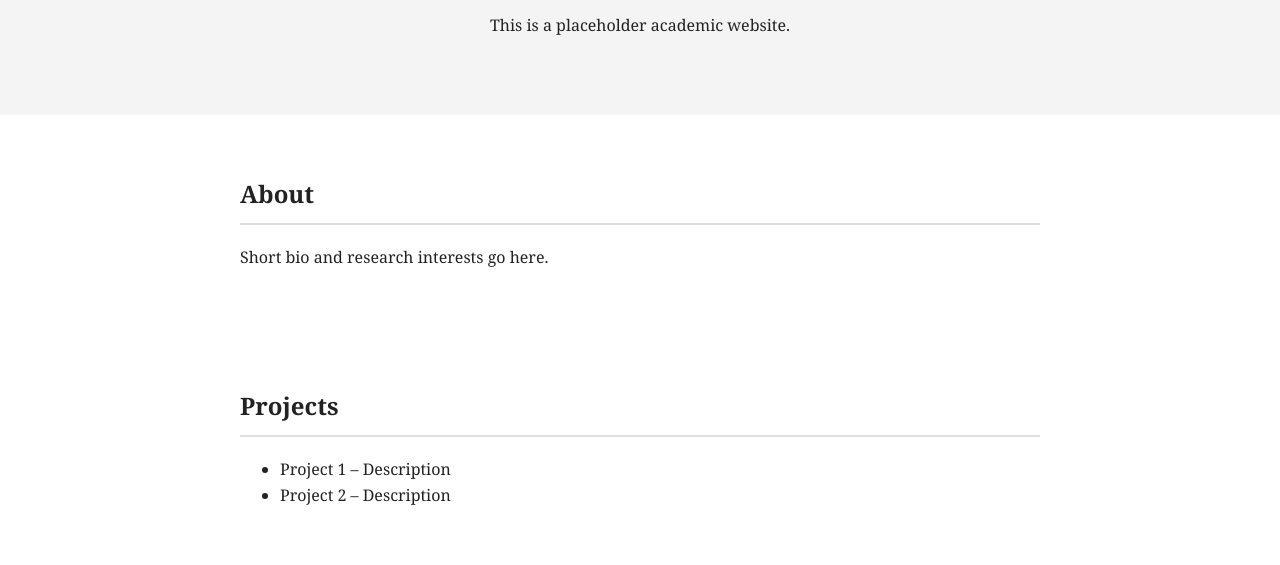
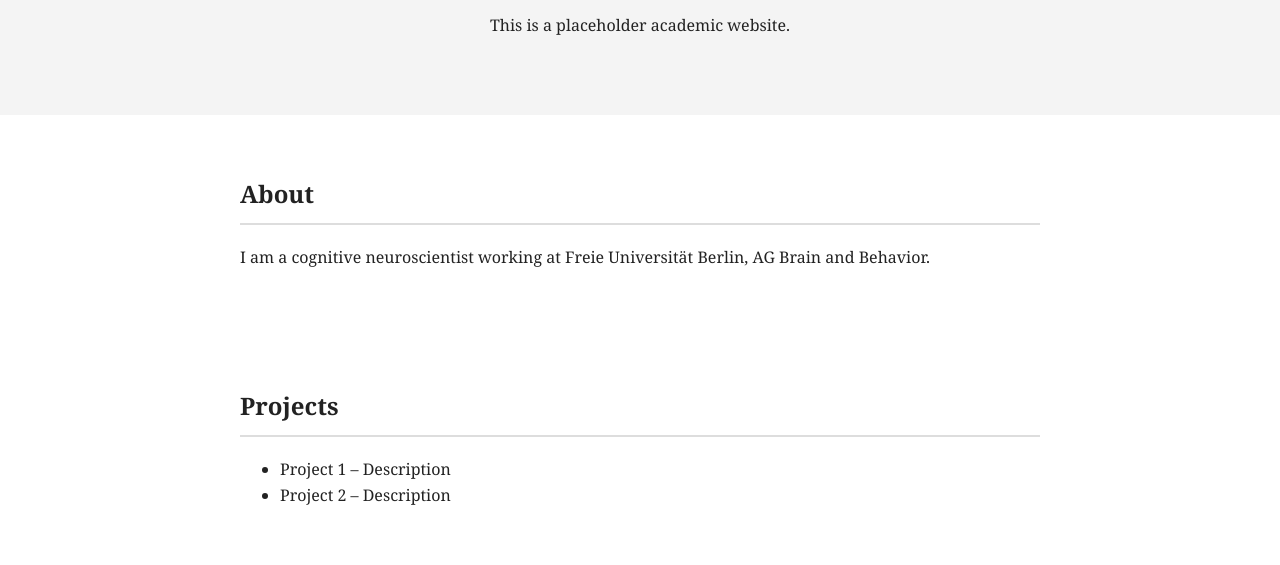
Before and after one commit to ycabralcalderin/website, a plain HTML site: page index.html in a window 1280 px wide. Shown: the part 235-800 px from the top of the page. Drawn offline with Linux system fonts and the light colour scheme.

Commit message:
Update index.html

```diff
--- a/index.html
+++ b/index.html
@@ -28,7 +28,7 @@
 
   <section id="about">
     <h2>About</h2>
-    <p>Short bio and research interests go here.</p>
+    <p>I am a cognitive neuroscientist working at Freie Universität Berlin, AG Brain and Behavior.</p>
   </section>
 
   <section id="projects">
```
